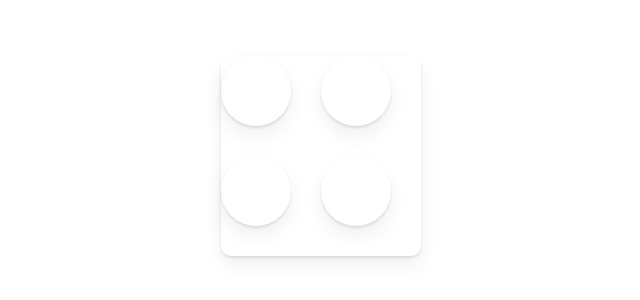
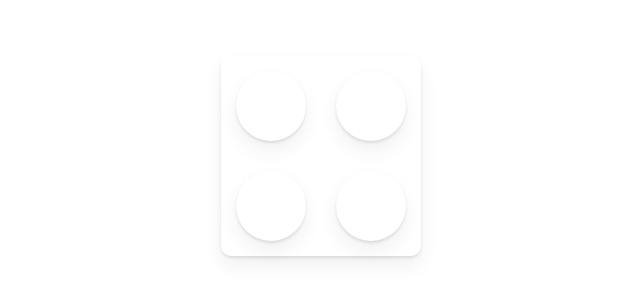
Before and after one commit to johj703/react_masterclass, a React (Create React App) app in the folder animation/: page / in a window 1280 px wide. Shown: the part 244-544 px from the top of the page, without its empty margins (319-959 px from the left). Built offline with nearby package versions, Linux system fonts and the light colour scheme.

Commit message:
사각형 안에 원이 위치하도록 위치 수정2

```diff
--- a/animation/src/App.tsx
+++ b/animation/src/App.tsx
@@ -23,6 +23,7 @@ const Circle = styled(motion.div)`
   background-color: white;
   height: 70px;
   width: 70px;
+  place-self: center;
   border-radius: 35px;
   box-shadow: 0 2px 3px rgba(0, 0, 0, 0.1), 0 10px 20px rgba(0, 0, 0, 0.06);
 `;
```
